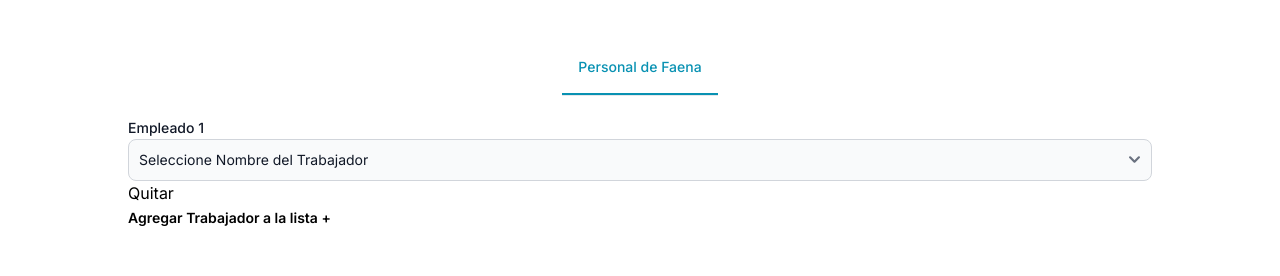
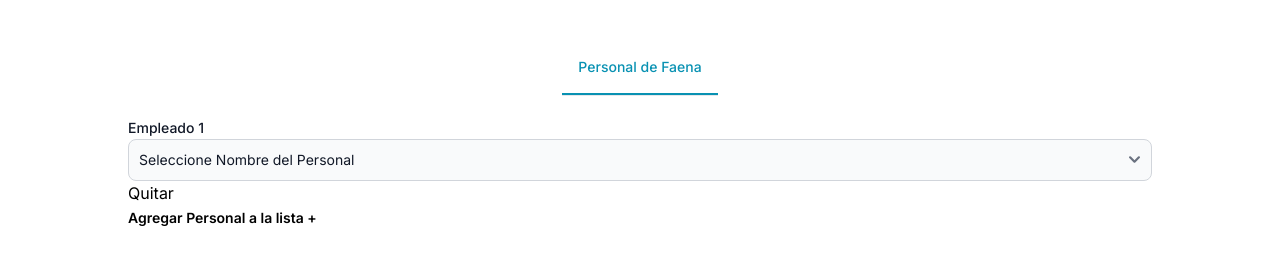
Before and after one commit to Prgm-code/sotex-app-demo, a Next.js app: page /form in a window 1280 px wide. Shown: the part 1300-1576 px from the top of the page. Built offline with nearby package versions, Linux system fonts and the light colour scheme.

Commit message:
Refactor form page and update form schema

```diff
--- a/src/app/form/page.tsx
+++ b/src/app/form/page.tsx
@@ -49,9 +49,10 @@ interface OptionElements {
   [key: string]: JSX.Element[];
 }
 
-interface  itemMaterial {
+interface  itemsArrayProps {
   detail: string;
   material: string;
+  employee: string;
 
 
 }
@@ -134,7 +135,7 @@ export default function Form() {
   const getErrorPropsArray = (
     errors: FieldErrors<Inputs>,
     fieldName: keyof Inputs,
-    item: keyof itemMaterial,
+    item: keyof itemsArrayProps,
     index?: number
   ) => {
     let errorMessage: string | undefined;
@@ -143,7 +144,7 @@ export default function Form() {
       // Correctly typed access to nested array errors
       const fieldError = errors[fieldName];
       if (Array.isArray(fieldError)) {
-        errorMessage = fieldError[index]?.[item as keyof itemMaterial]?.message;
+        errorMessage = fieldError[index]?.[item as keyof itemsArrayProps]?.message;
       }
     } else {
       errorMessage = errors[fieldName]?.message;
@@ -328,6 +329,7 @@ export default function Form() {
             )}
           </Tabs.Item>
         </Tabs>
+        {/* Formulario Embarcacónm */}
         <Tabs
           aria-label="Tabs with underline"
           style="underline"
@@ -411,9 +413,10 @@ export default function Form() {
                 <Select
                   id={`workingEmployees`}
                   {...register(`workingEmployees.${index}.employee`)}
-                  {...getErrorProps(`workingEmployees` as any)}
+                  {...getErrorPropsArray(errors, "workingEmployees", "employee", index)}
+
                 >
-                  <option value="0">Seleccione Nombre del Trabajador</option>
+                  <option value="0">Seleccione Nombre del Personal</option>
                   {allOptions.employees}
                 </Select>
 
@@ -425,7 +428,7 @@ export default function Form() {
             <button type="button" onClick={() => append({ employee: "0" })}>
               <span className="text-sm font-semibold">
                 {" "}
-                Agregar Trabajador a la lista +
+                Agregar Personal a la lista +
               </span>{" "}
             </button>
 
--- a/src/app/validations/formSchema.ts
+++ b/src/app/validations/formSchema.ts
@@ -100,11 +100,7 @@ export const mappedFormOptions = {
   inCharges: mappedInCharges,
   workTypes: mappedWorkTypes,
 };
-const employeeSchema = z.enum(employees, {
-  errorMap: () => ({
-    message: "Trabajador inválido, seleccione uno de la lista",
-  }),
-});
+
 
 export const formSchema = z.object({
   date: z
@@ -128,11 +124,15 @@ export const formSchema = z.object({
   endTime: z.string().refine(validateTimeFormat, {
     message: "Formato de hora de fin invalido (expected HH:MM)",
   }),
-  /*   employees: z.enum(employees, {
-    errorMap: () => ({ message: "Trabajador invalido , Selecione uno de la lista" }),
-  }), */
+
   /* workingEmployees que es un arrai de al menos un elemento, y estos elementos pueden ser lo semployees */
-  workingEmployees: z.array(z.string()).min(1, {
+  workingEmployees: z.array(z.object({
+    employee: z.enum(employees, {
+        errorMap: () => ({ message: "Trabajador invalido , Selecione uno de la lista" }),
+        }),
+    })
+).min(1, {
+
     message: "Debe haber al menos un trabajador",
   }),
 
@@ -150,11 +150,11 @@ export const formSchema = z.object({
 }),
 
 
-  ship: z.enum(ships, { errorMap: () => ({ message: "Barco inválido" }) }),
-  inCharge: z.enum(inCharges, {
+  ships: z.enum(ships, { errorMap: () => ({ message: "Barco inválido" }) }),
+  inCharges: z.enum(inCharges, {
     errorMap: () => ({ message: "Encargado inválido" }),
   }),
-  workType: z.enum(workTypes, {
+  workTypes: z.enum(workTypes, {
     errorMap: () => ({ message: "Tipo de trabajo inválido" }),
   }),
   workDetail: z.string().min(10, {
```
